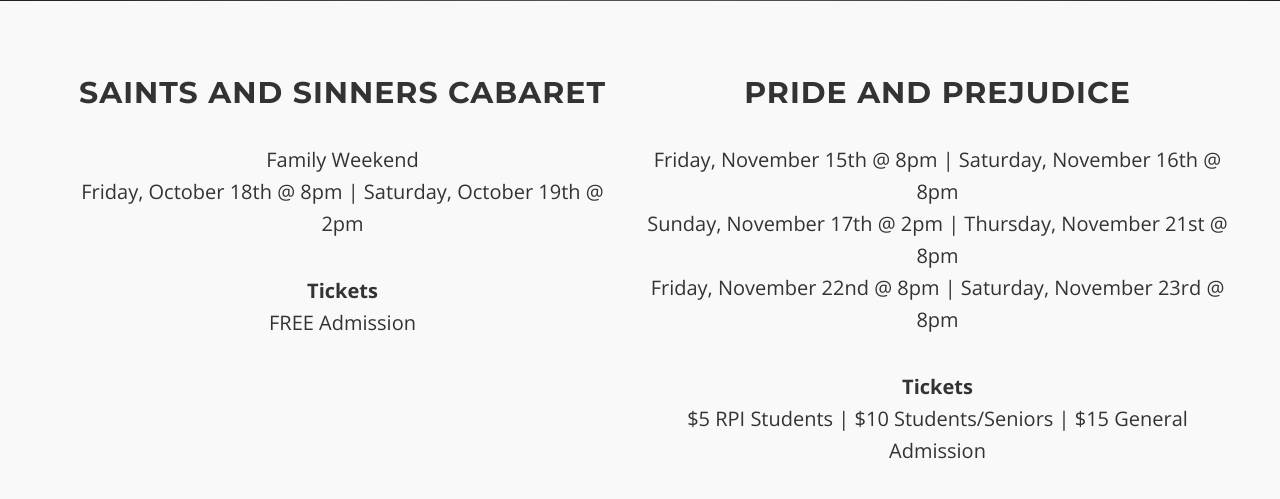
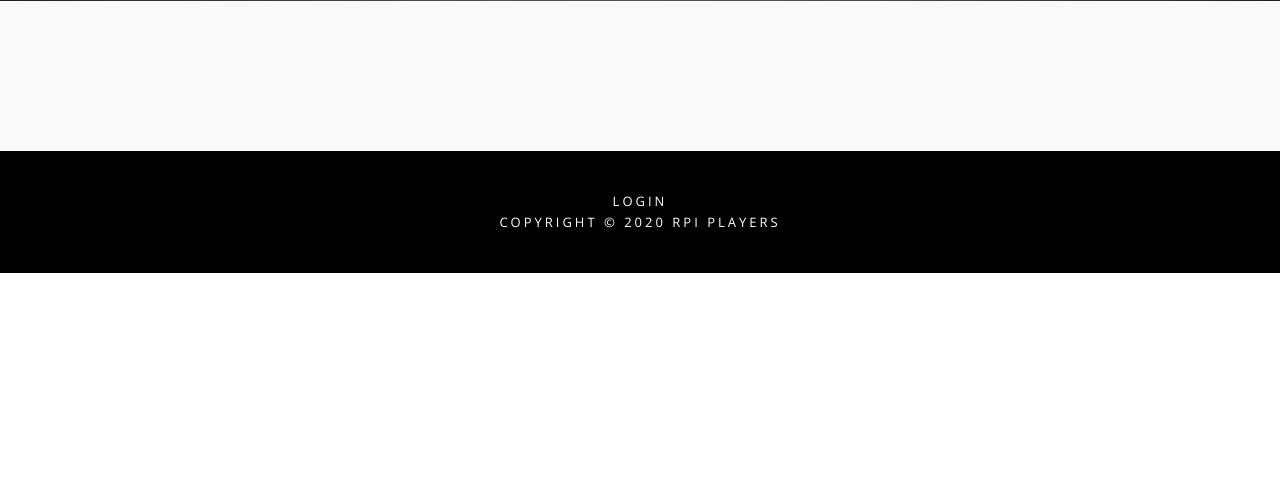
Before and after one commit to RPIPlayers/Website, a PHP site: page /current.php in a window 1280 px wide. Shown: the part 799-1298 px from the top of the page. After the commit the page ends 1072 px from the top, so only its background shows below. Run offline with PHP 8.4, Linux system fonts and the light colour scheme; a stand-in replaces the project's code that opens the database connection.

Commit message:
Update current.php

```diff
--- a/current.php
+++ b/current.php
@@ -32,26 +32,10 @@ include("inc/header.php"); //head
 <section id="single-project">
     <div class="container content-section text-center">
     <div class="row">
-<div class="col-md-6">
-		<h2 id="0">Saints and Sinners Cabaret</h2>
-        <p>Family Weekend<br>Friday, October 18th @ 8pm | Saturday, October 19th @ 2pm</p>
-            <p><b>Tickets</b><br>FREE Admission</p>
-<br>
-    </div>
 
-<div class="col-md-6">
-        <h2 id="1">Pride and Prejudice</h2>
-    <div class="row">
-        <p>Friday, November 15th @ 8pm | Saturday, November 16th @ 8pm <br>Sunday, November 17th @ 2pm |
-            Thursday, November 21st @ 8pm <br> Friday, November 22nd @ 8pm | Saturday, November 23rd @ 8pm</p>
-            <p><b>Tickets</b><br>$5 RPI Students | $10 Students/Seniors | $15 General Admission</p>
-            <a href="https://www.eventbrite.com/e/pride-and-prejudice-tickets-79551593959?ref=ebtnebtckt" target="_blank"><img src="https://www.eventbrite.com/custombutton?eid=79551593959" alt="Eventbrite - Pride and Prejudice" /></a>
-        <br><br>
-    </div>
-</div>
 
 </div>
-    </div>
+</div>
 </section>
 <!-- Footer -->
 <?php include("inc/footer.php"); //footer
```
